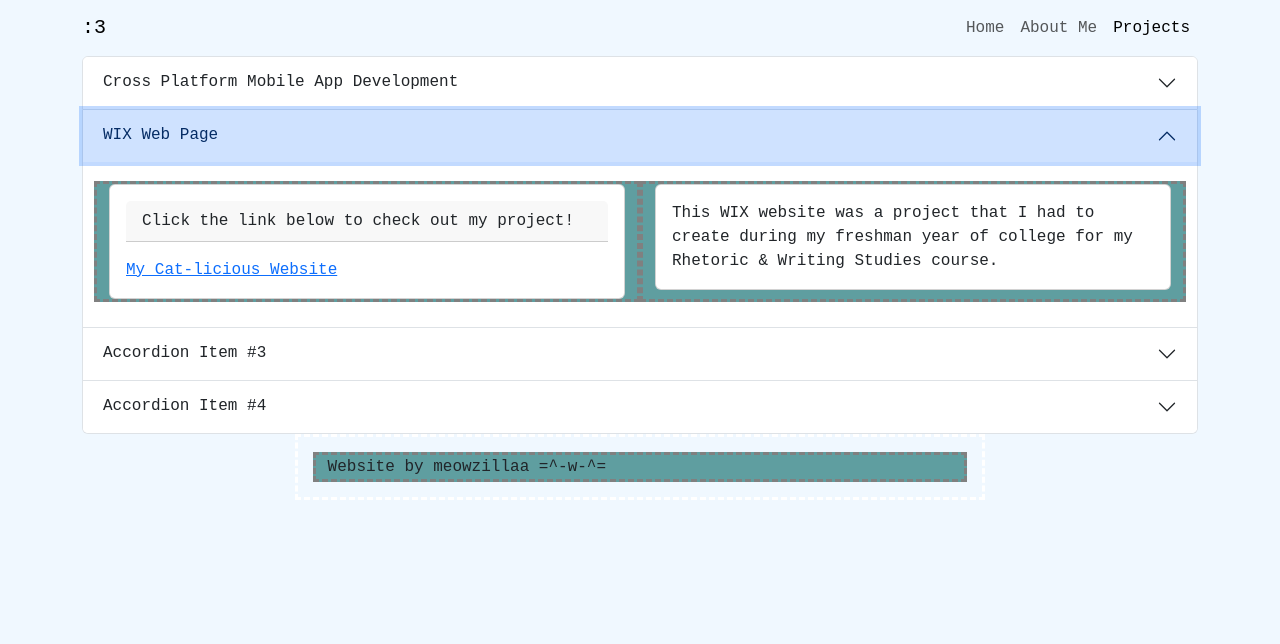
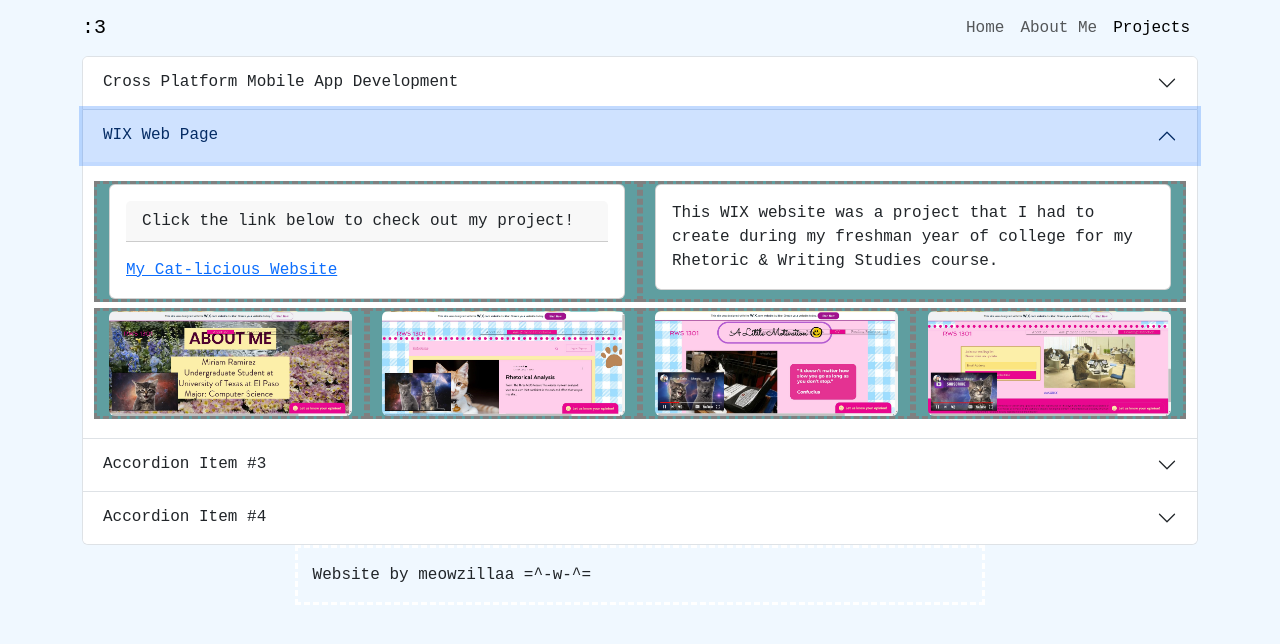
Before and after one commit to miriamrami/meow-port-app, a React (Create React App) app in the folder meow-port-app/: page /Projects.js in a window 1280 px wide. Both pictures are taken after a click on the button "WIX Web Page". Shown: the top 644 px of the page. Built offline with nearby package versions, Linux system fonts and the light colour scheme.

Commit message:
removed three columns, added four columns with screen captures of my wix website, and removed the column that was on the footer

```diff
--- a/meow-port-app/src/Projects.js
+++ b/meow-port-app/src/Projects.js
@@ -90,19 +90,19 @@ const Projects = () => {
 											<Col><Image src={WA8} rounded fluid/></Col>
 											<Col><Image src={WA9} rounded fluid/></Col>
 											<Col><Image src={WA1O} rounded fluid/></Col>
-											<Col><Image src={WA11} rounded fluid/></Col>
+
 										</Row>
 										<Row>
 											<Col><Image src={WA1} rounded fluid/></Col>
 											<Col><Image src={WA2} rounded fluid/></Col>
 											<Col><Image src={WA3} rounded fluid/></Col>
-											<Col><Image src={WA4} rounded fluid/></Col>
+
 										</Row>
 										<Row>
 											<Col><Image src={WA5} rounded fluid/></Col>
 											<Col><Image src={WA6} rounded fluid/></Col>
 											<Col><Image src={WA7} rounded fluid/></Col>
-											<Col></Col>
+
 										</Row>
 									</Col>
 								</Row>
@@ -132,7 +132,10 @@ const Projects = () => {
 								</Col>
 							</Row>
 							<Row>
-
+								<Col><Image src={wp1} rounded fluid/></Col>
+								<Col><Image src={wp2} rounded fluid/></Col>
+								<Col><Image src={wp3} rounded fluid/></Col>
+								<Col><Image src={wp4} rounded fluid/></Col>
 							</Row>
         				</Accordion.Body>
       			</Accordion.Item>
@@ -152,9 +155,9 @@ const Projects = () => {
 		</Container>
 		<Container fluid>
 			<Row className="row3">
-				<Col>
+
 					Website by meowzillaa =^-w-^=
-				</Col>
+
 			</Row>
 		</Container>
 		</div>
```
